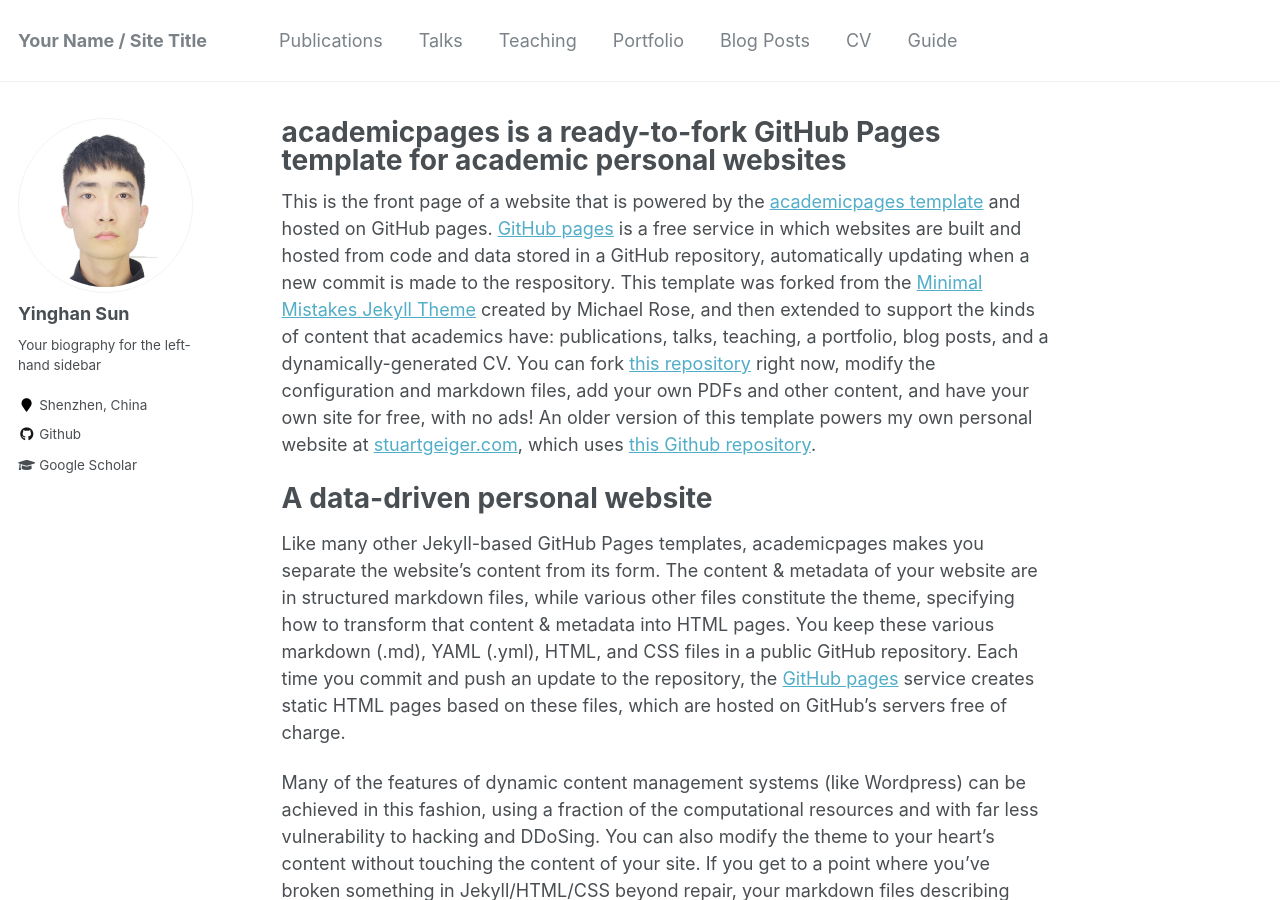
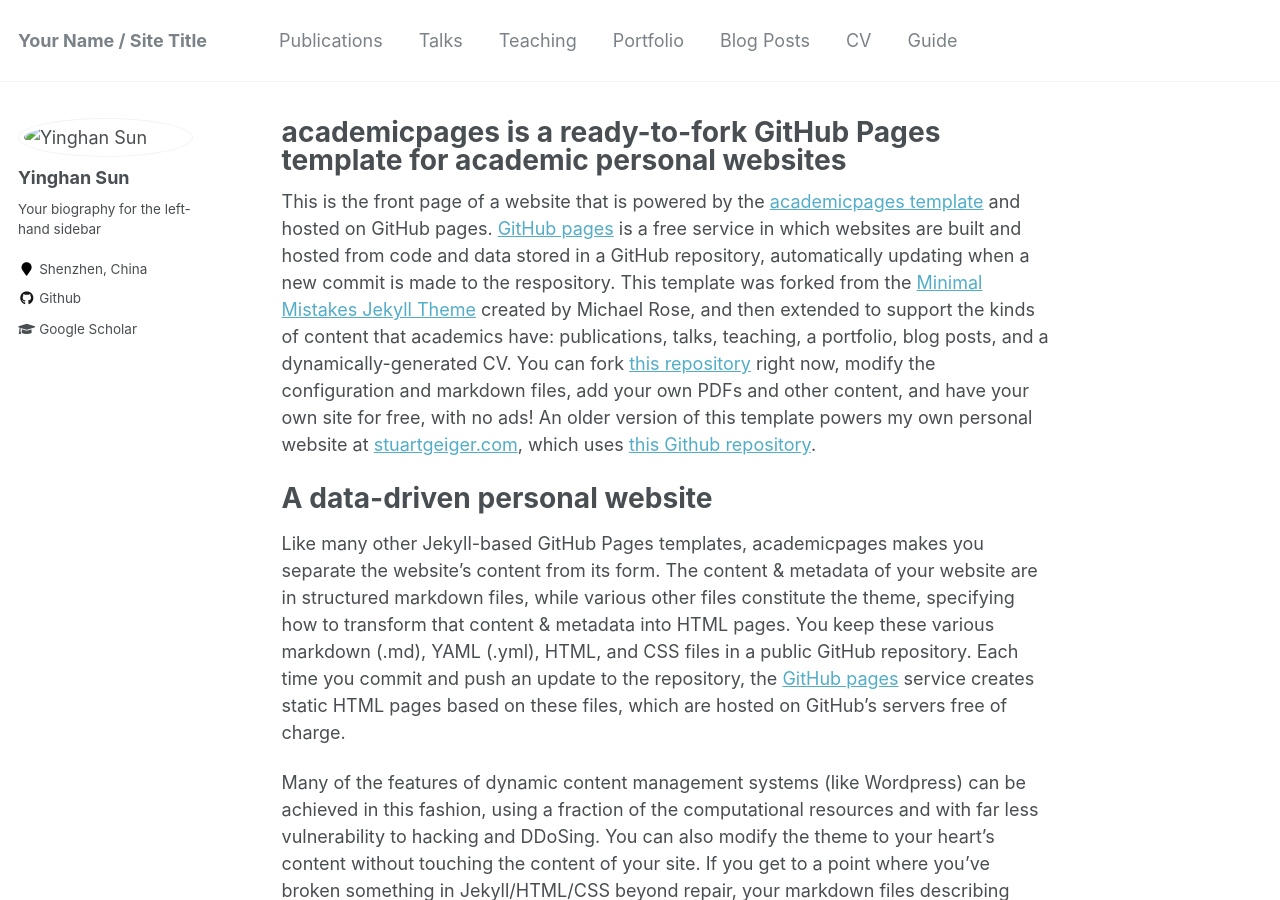
Before and after one commit to yinghansun/yinghansun.github.io, a Jekyll site: the page built from _pages/about.md, in a window 1280 px wide and 900 px high. Built offline with Jekyll 4.4.1, drawn with Linux system fonts in a browser that asks for light colours.

Commit message:
chage avatar

```diff
--- a/_config.yml
+++ b/_config.yml
@@ -81,7 +81,7 @@ analytics:
 # Site Author
 author:
   name             : "Yinghan Sun"
-  avatar           : "photoc.jpg"
+  avatar           : "./images/photoc.jpg"
   bio              : "Your biography for the left-hand sidebar"
   location         : "Shenzhen, China"
   employer         :
```
